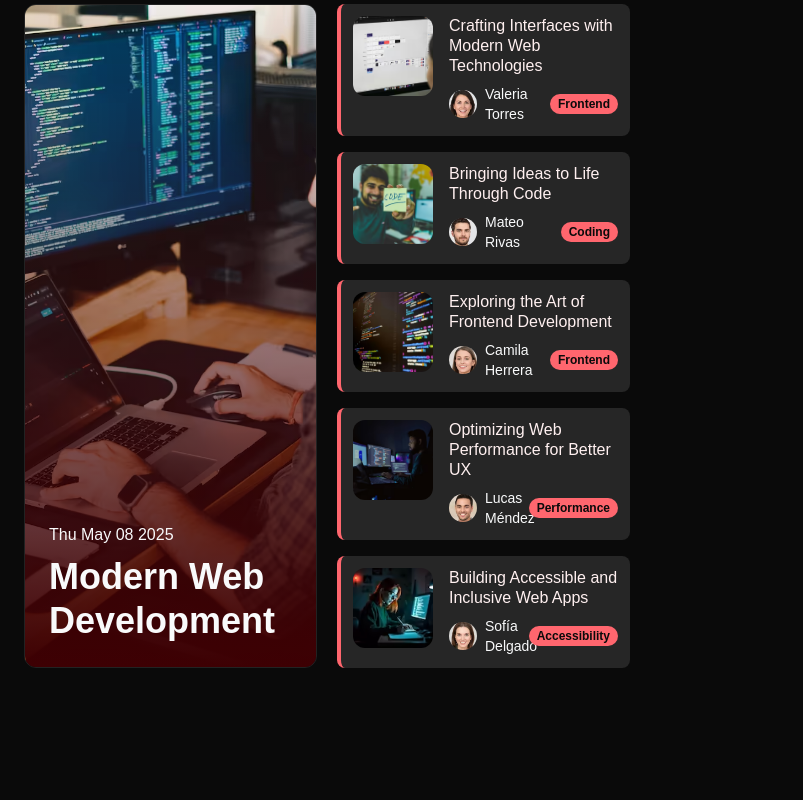
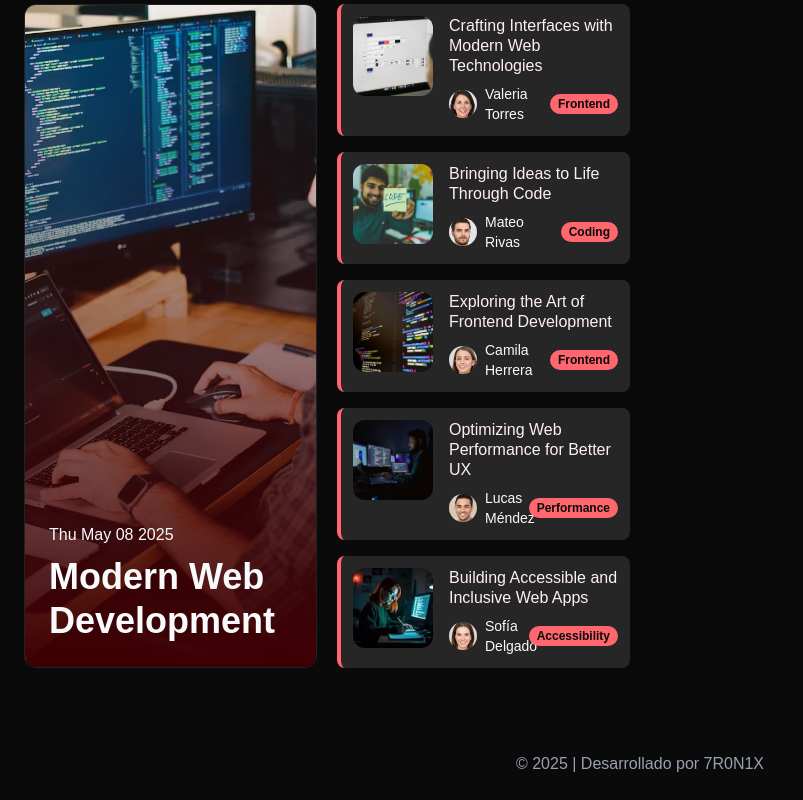
Before and after one commit to 7R0N1X/tailwind-color-generator, a React (Vite) app: page / in a window 1280 px wide. Shown: the part 904-1704 px from the top of the page, without its empty margins (0-803 px from the left). Before the commit the page ends 1572 px from the top, so only its background shows below. Built offline with nearby package versions, Linux system fonts and the light colour scheme.

Commit message:
feat: add Footer component

```diff
--- a/src/App.tsx
+++ b/src/App.tsx
@@ -3,6 +3,7 @@ import { ColorPalette } from "@components/ColorPalette";
 import { TailwindColorForm } from "@components/TailwindColorForm";
 import { UiExamples } from "@components/UiExamples";
 import { BlurredCircle } from "@components/BlurredCircle";
+import { Footer } from "@components/Footer";
 export const App = () => {
   return (
     <div className="relative mx-auto max-w-[1489px] space-y-[60px] overflow-x-hidden pt-20 sm:pt-[96px]">
@@ -11,6 +12,7 @@ export const App = () => {
       <TailwindColorForm />
       <ColorPalette />
       <UiExamples />
+      <Footer/>
     </div>
   );
 };
--- /dev/null
+++ b/src/components/Footer.tsx
@@ -0,0 +1,18 @@
+export const Footer = () => {
+  return (
+    <footer>
+      <p className="mx-auto w-fit py-6 text-gray-400">
+        © {new Date().getFullYear()} | Desarrollado por{" "}
+        <a
+          href="https://tronix-portfolio.vercel.app"
+          title="Ir al sitio web del desarrollador"
+          target="_blank"
+          rel="noopener noreferrer"
+          className="transition-all duration-300 ease-in-out hover:text-gray-50 hover:underline"
+        >
+          7R0N1X
+        </a>
+      </p>
+    </footer>
+  );
+};
```
